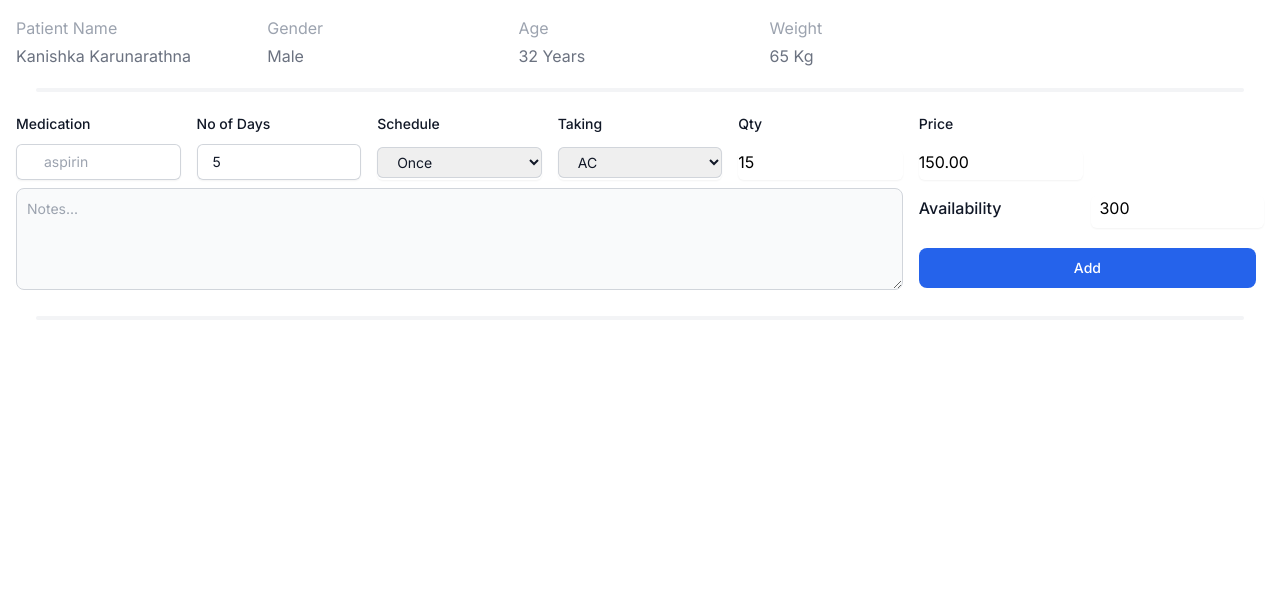
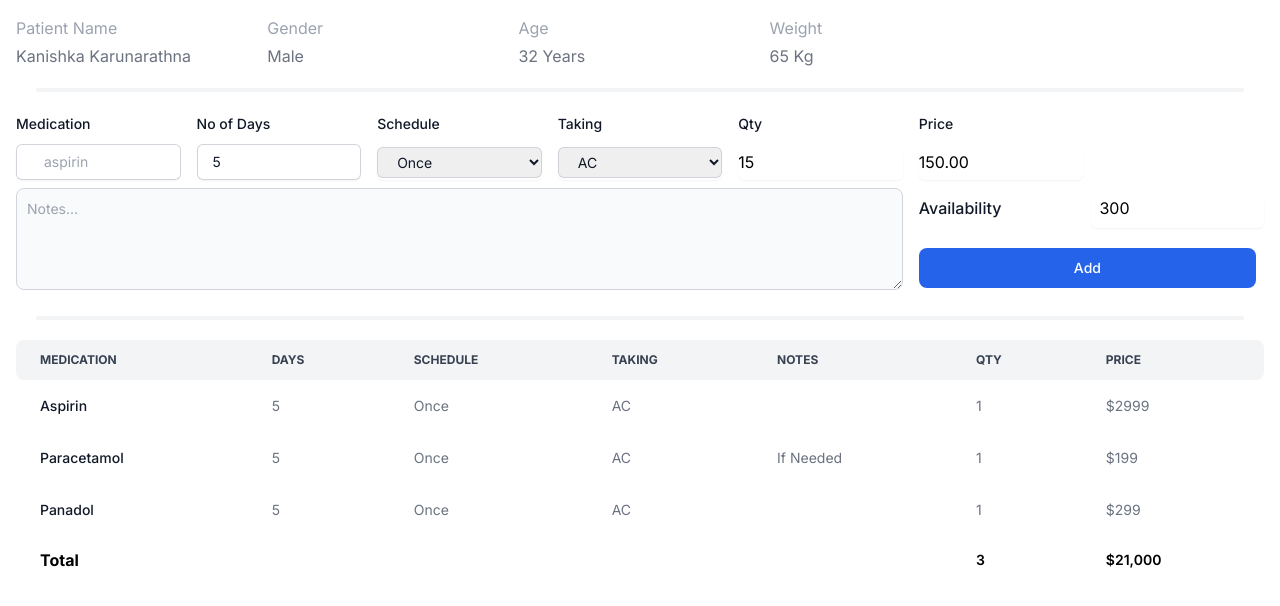
Before and after one commit to chan4lk/medi98, a Next.js app in the folder prescription-builder/: page / in a window 1280 px wide. Shown: the top 606 px of the page. Built offline with nearby package versions, Linux system fonts and the light colour scheme.

Commit message:
add summary table

```diff
--- /dev/null
+++ b/prescription-builder/components/Summary.tsx
@@ -0,0 +1,118 @@
+import React from 'react';
+
+export const Summary = () => (
+
+
+<div className="relative overflow-x-auto">
+    <table className="w-full text-sm text-left rtl:text-right text-gray-500 dark:text-gray-400">
+        <thead className="text-xs text-gray-700 uppercase bg-gray-100">
+            <tr>
+                <th scope="col" className="px-6 py-3 rounded-s-lg">
+                    Medication
+                </th>
+                <th scope="col" className="px-6 py-3">
+                    Days
+                </th>
+                <th scope="col" className="px-6 py-3">
+                    Schedule
+                </th>
+                <th scope="col" className="px-6 py-3">
+                    Taking
+                </th>
+                <th scope="col" className="px-6 py-3">
+                    Notes
+                </th>
+                <th scope="col" className="px-6 py-3">
+                    Qty
+                </th>
+                <th scope="col" className="px-6 py-3 rounded-e-lg">
+                    Price
+                </th>
+            </tr>
+        </thead>
+        <tbody>
+            <tr className="bg-white">
+                <th scope="row" className="px-6 py-4 font-medium text-gray-900 whitespace-nowrap">
+                    Aspirin
+                </th>
+                <td className="px-6 py-4">
+                    5
+                </td>
+                <td className="px-6 py-4">
+                    Once
+                </td>
+                <td className="px-6 py-4">
+                    AC
+                </td>
+                <td className="px-6 py-4">
+
+                </td>
+                <td className="px-6 py-4">
+                    1
+                </td>
+                <td className="px-6 py-4">
+                    $2999
+                </td>
+            </tr>
+            <tr className="bg-white">
+                <th scope="row" className="px-6 py-4 font-medium text-gray-900 whitespace-nowrap ">
+                    Paracetamol
+                </th>
+                <td className="px-6 py-4">
+                    5
+                </td>
+                <td className="px-6 py-4">
+                    Once
+                </td>
+                <td className="px-6 py-4">
+                    AC
+                </td>
+                <td className="px-6 py-4">
+                    If Needed
+                </td>
+                <td className="px-6 py-4">
+                    1
+                </td>
+                <td className="px-6 py-4">
+                    $199
+                </td>
+            </tr>
+            <tr className="bg-white">
+                <th scope="row" className="px-6 py-4 font-medium text-gray-900 whitespace-nowrap ">
+                    Panadol
+                </th>
+                <td className="px-6 py-4">
+                    5
+                </td>
+                <td className="px-6 py-4">
+                    Once
+                </td>
+                <td className="px-6 py-4">
+                    AC
+                </td>
+                <td className="px-6 py-4">
+
+                </td>
+                <td className="px-6 py-4">
+                    1
+                </td>
+                <td className="px-6 py-4">
+                    $299
+                </td>
+            </tr>
+        </tbody>
+        <tfoot>
+            <tr className="font-semibold text-black">
+                <th scope="row" className="px-6 py-3 text-base">Total</th>
+                <td className="px-6 py-3"></td>
+                <td className="px-6 py-3"></td>
+                <td className="px-6 py-3"></td>
+                <td className="px-6 py-3"></td>
+                <td className="px-6 py-3">3</td>
+                <td className="px-6 py-3">$21,000</td>
+            </tr>
+        </tfoot>
+    </table>
+</div>
+
+);
--- a/prescription-builder/components/newPage.tsx
+++ b/prescription-builder/components/newPage.tsx
@@ -2,6 +2,7 @@ import React from 'react';
 import { Header } from './Header';
 import { Line } from './Line';
 import { MediColumn } from './MediColumn';
+import { Summary } from './Summary';
 
 const NewPage: React.FC = () => {
     return <div className='p-4 grid grid-cols-1 gap-4 bg-midnight text-tahiti'>
@@ -51,7 +52,7 @@ const NewPage: React.FC = () => {
         </div>
 
         <Line />
-        <div></div>
+        <Summary />
     </div>
 };
 
```
